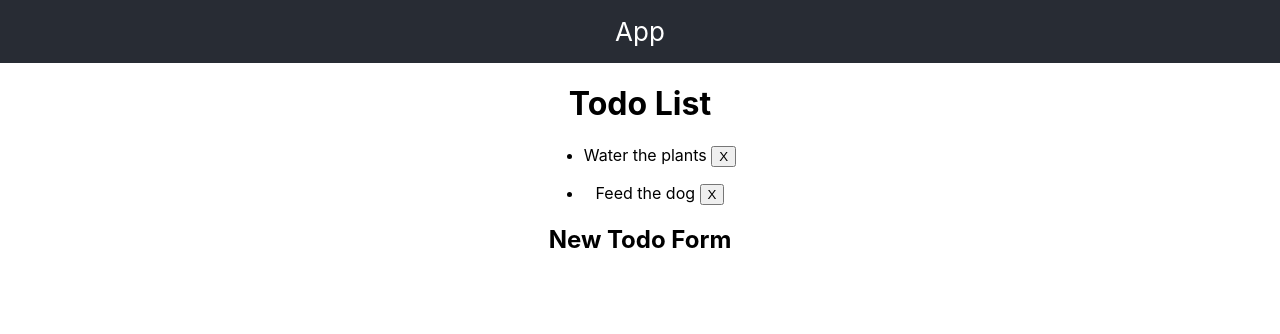
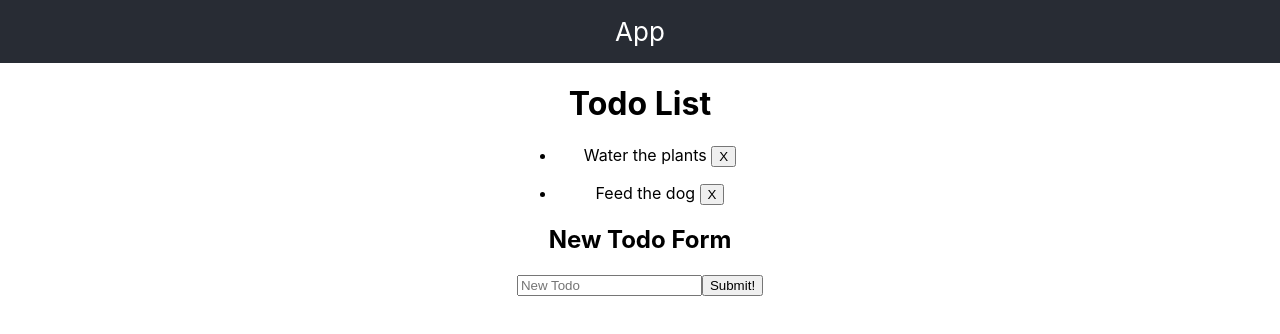
Before and after one commit to Rajayne/CRAForms, a React (Create React App) app: page / in a window 1280 px wide. Shown: the top 334 px of the page. Built offline with nearby package versions, Linux system fonts and the light colour scheme.

Commit message:
Create NewTodoForm component

```diff
--- a/src/Todo/NewTodoForm.js
+++ b/src/Todo/NewTodoForm.js
@@ -4,6 +4,15 @@ const NewTodoForm = () => {
   return (
     <div>
       <h2>New Todo Form</h2>
+      <form className="newTodoForm">
+        <input
+          name="newTodo-input"
+          id="newTodo-input"
+          type="text"
+          placeholder="New Todo"
+        ></input>
+        <button>Submit!</button>
+      </form>
     </div>
   );
 };
```
